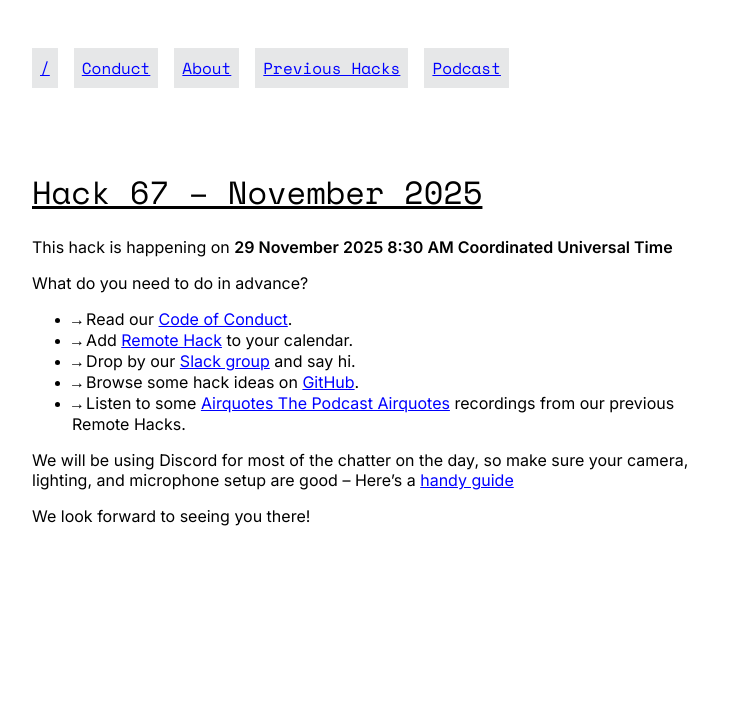
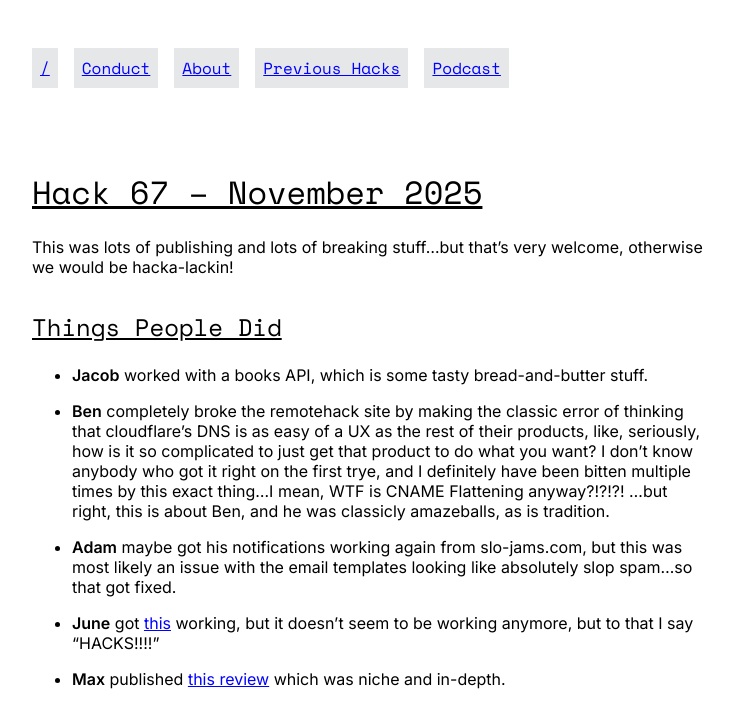
Before and after one commit to remotehack/remotehack.github.io, a Jekyll site: the page built from _hacks/67.md, in a window 1280 px wide. Shown: the top 728 px of the page, without its empty margins (272-1005 px from the left). Built offline with Jekyll 4.4.1, drawn with Linux system fonts in a browser that asks for light colours.

Commit message:
Add hackday summary for November 2025

```diff
--- a/_hacks/67.md
+++ b/_hacks/67.md
@@ -1,5 +1,18 @@
 ---
 hack_number: 67
 date: 2025-11-29
-upcoming: true
 ---
+
+This was lots of publishing and lots of breaking stuff...but that's very welcome, otherwise we would be hacka-lackin!
+
+## Things People Did
+
+- **Jacob** worked with a books API, which is some tasty bread-and-butter stuff.
+
+- **Ben** completely broke the remotehack site by making the classic error of thinking that cloudflare's DNS is as easy of a UX as the rest of their products, like, seriously, how is it so complicated to just get that product to do what you want? I don't know anybody who got it right on the first trye, and I definitely have been bitten multiple times by this exact thing...I mean, WTF is CNAME Flattening anyway?!?!?! ...but right, this is about Ben, and he was classicly amazeballs, as is tradition.
+
+- **Adam** maybe got his notifications working again from slo-jams.com, but this was most likely an issue with the email templates looking like absolutely slop spam...so that got fixed.
+
+- **June** got [this](https://rvb.stratlan.com) working, but it doesn't seem to be working anymore, but to that I say "HACKS!!!!"
+
+- **Max** published [this review](https://blog.omgmog.net/post/review-mangmi-air-x/) which was niche and in-depth.
```
